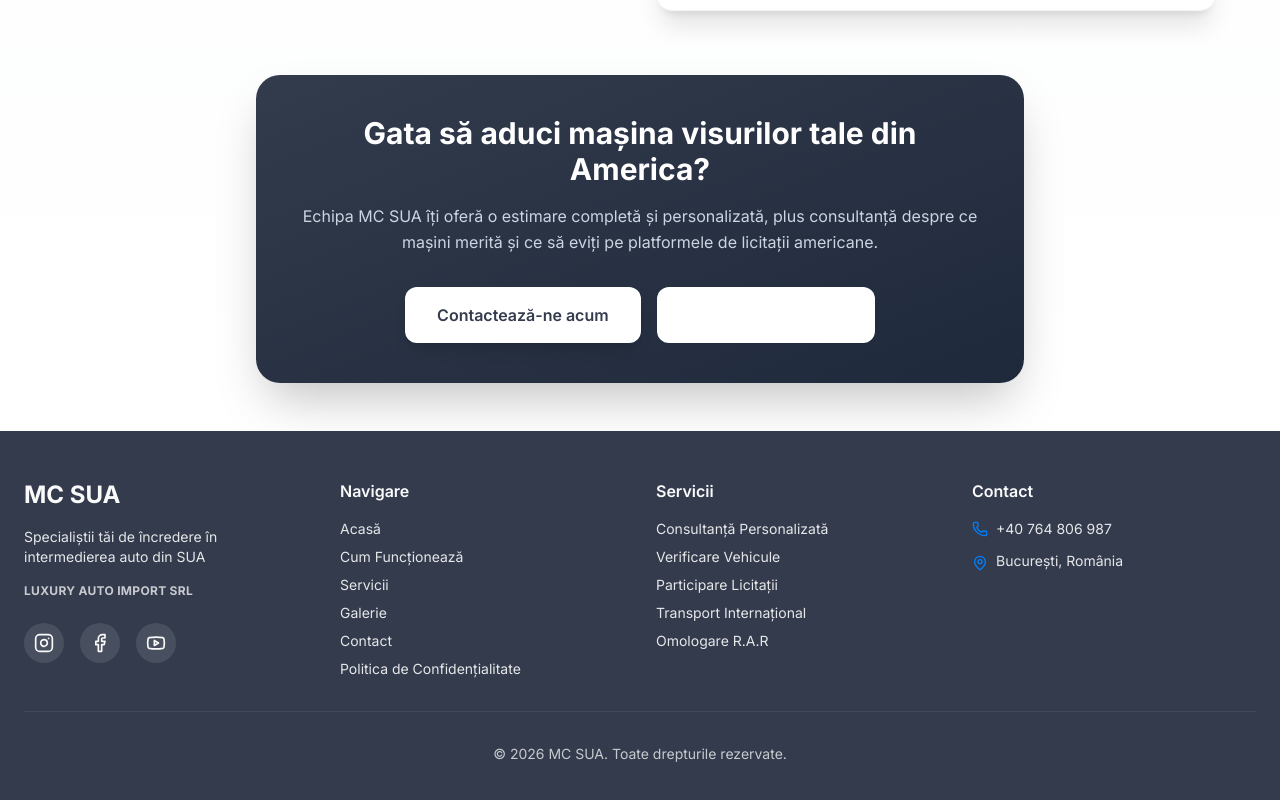
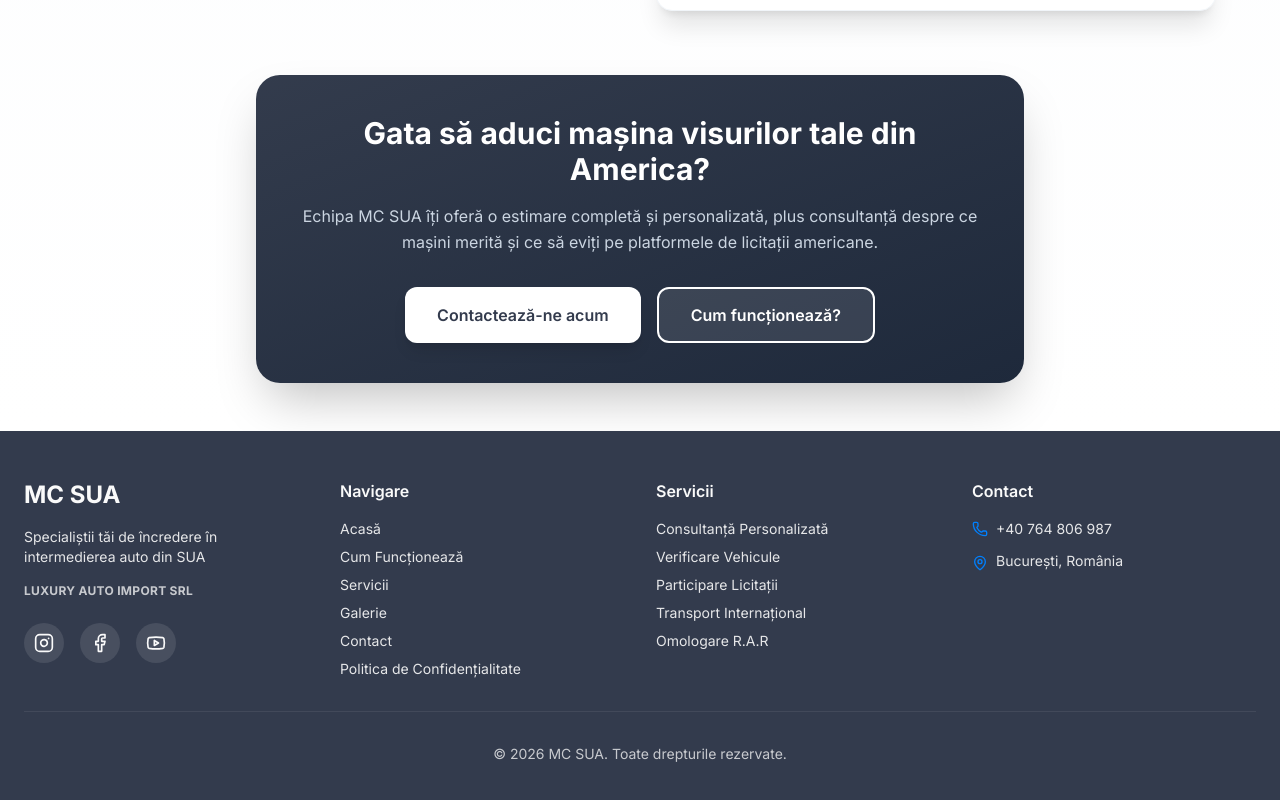
Before and after one commit to cosmamadalin-cmyk/mcsua, a Next.js app: page /calculator in a window 1280 px wide. Shown: the part 1574-2374 px from the top of the page. Built offline with nearby package versions, Linux system fonts and the light colour scheme.

Commit message:
fix: rezolvă vizibilitatea butonului pe pagina calculator
Butonul "Cum funcționează?" era invizibil (text alb pe fundal alb).
Adăugat bg-white/10 și border mai vizibil.

Co-Authored-By: Same <noreply@same.new>

```diff
--- a/src/app/calculator/page.tsx
+++ b/src/app/calculator/page.tsx
@@ -650,7 +650,7 @@ export default function CalculatorPage() {
               <Button asChild size="lg" className="bg-white text-primary hover:bg-white/90 h-14 px-8 font-semibold">
                 <Link href="/contact">Contactează-ne acum</Link>
               </Button>
-              <Button asChild size="lg" variant="outline" className="border-white/40 text-white hover:bg-white/10 h-14 px-8 font-semibold">
+              <Button asChild size="lg" variant="outline" className="border-white bg-white/10 text-white hover:bg-white/20 h-14 px-8 font-semibold">
                 <Link href="/cum-functioneaza">Cum funcționează?</Link>
               </Button>
             </div>
```
Also changed, not shown: .same/todos.md.
